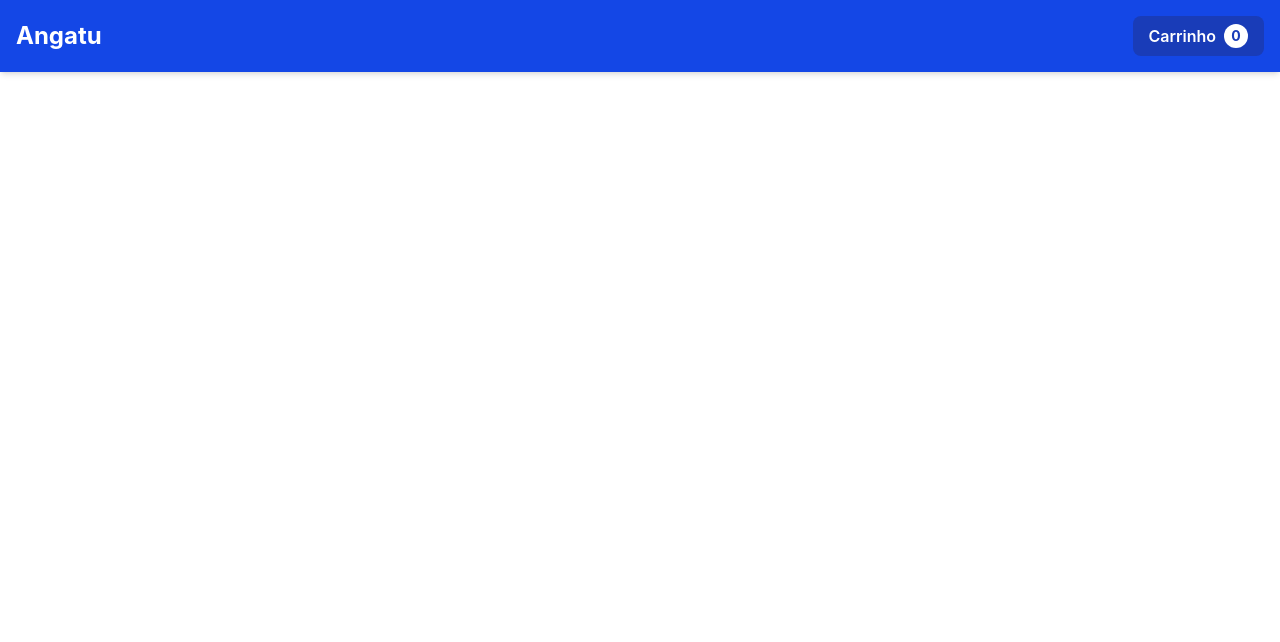
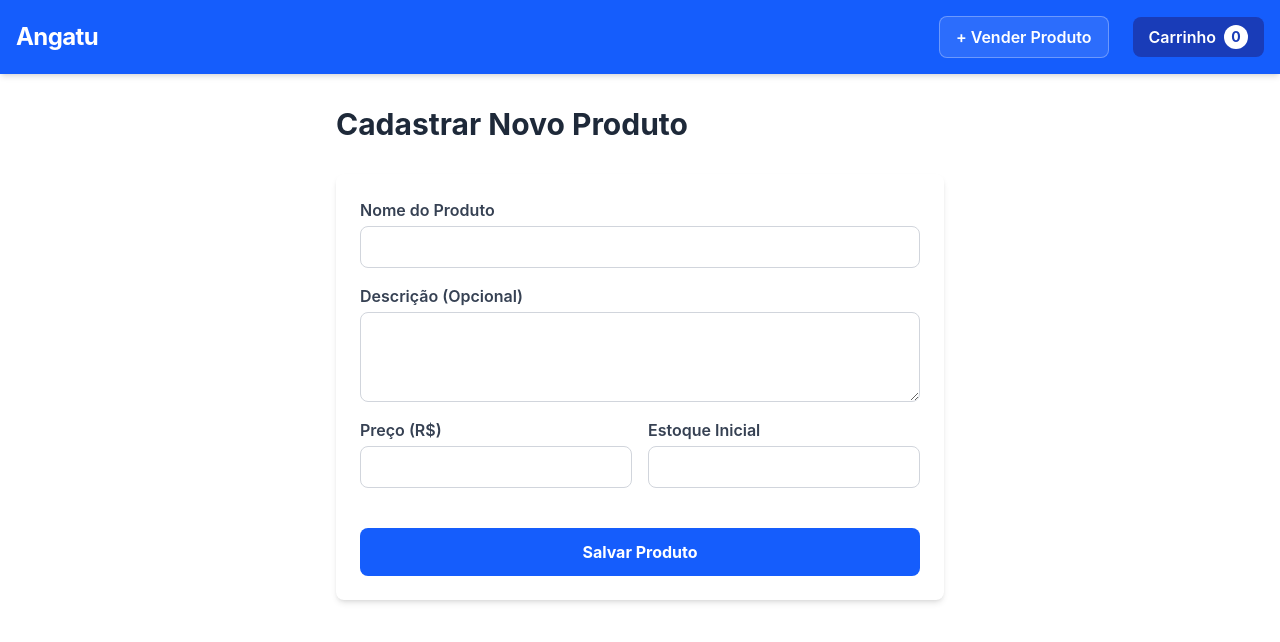
Before and after one commit to Daniel9189/Angatu-2.0, a React (Vite) app in the folder front/: page /cadastrar-produto in a window 1280 px wide. Before the commit this address had no page. Shown: the top 642 px of the page. Built offline with nearby package versions, Linux system fonts and the light colour scheme.

Commit message:
feat: add create product screen

```diff
--- a/front/src/App.jsx
+++ b/front/src/App.jsx
@@ -3,6 +3,7 @@ import Home from "./pages/Home";
 import ProductDetails from "./pages/ProductDetails";
 import Header from "./components/Header";
 import Cart from "./pages/Cart";
+import CreateProduct from "./pages/CreateProduct";
 
 function App() {
   return (
@@ -12,6 +13,7 @@ function App() {
         <Route path="/" element={<Home />} />
         <Route path="/produto/:slug" element={<ProductDetails />} />
         <Route path="/carrinho" element={<Cart />} />
+        <Route path="/cadastrar-produto" element={<CreateProduct />} />
       </Routes>
     </>
   );
--- a/front/src/components/Header.jsx
+++ b/front/src/components/Header.jsx
@@ -7,21 +7,32 @@ function Header() {
   const totalItems = cart.reduce((total, item) => total + item.quantidade, 0);
 
   return (
-    <header className="bg-blue-700 text-white shadow-md">
+    <header className="bg-blue-600 text-white shadow-md">
       <div className="container mx-auto p-4 flex justify-between items-center">
-        <Link to="/" className="text-2xl font-bold">
+        <Link
+          to="/"
+          className="text-2xl font-bold tracking-tight hover:text-blue-100 transition-colors"
+        >
           Angatu
         </Link>
 
+        <div className="flex items-center gap-6 md:gap-6">
+          <Link
+            to="/cadastrar-produto"
+            className="text-sm md:text-base font-semibold bg-white/10 hover:bg-white/20 border border-white/30 px-4 py-2 rounded-lg transition-all"
+          >
+            + Vender Produto
+          </Link>
           <Link to="/carrinho">
             <div className="flex items-center gap-2 bg-blue-800 px-4 py-2 rounded-lg">
-            <span className="font-semibold">Carrinho</span>
+              <span className="font-semibold hidden sm:block">Carrinho</span>
               <span className="bg-white text-blue-800 rounded-full h-6 w-6 flex items-center justify-center font-bold text-sm">
                 {totalItems}
               </span>
             </div>
           </Link>
         </div>
+      </div>
     </header>
   );
 }
--- /dev/null
+++ b/front/src/pages/CreateProduct.jsx
@@ -0,0 +1,130 @@
+import { useState } from "react";
+import { useNavigate } from "react-router-dom";
+
+export default function CreateProduct() {
+  const navigate = useNavigate();
+  const [loading, setLoading] = useState(false);
+  const [formData, setFormData] = useState({
+    name: "",
+    description: "",
+    price: "",
+    stock: "",
+  });
+
+  const handleInputChange = (e) => {
+    const { name, value } = e.target;
+    setFormData({ ...formData, [name]: value });
+  };
+
+  const handleSubmit = async (e) => {
+    e.preventDefault();
+    setLoading(true);
+
+    const payload = {
+      user_id: 3,
+      name: formData.name,
+      description: formData.description,
+      price: Math.round(parseFloat(formData.price) * 100),
+      stock: parseInt(formData.stock),
+      is_active: true,
+    };
+
+    try {
+      const response = await fetch("http://localhost:8000/api/products", {
+        method: "POST",
+        headers: {
+          "Content-Type": "application/json",
+          Accept: "application/json",
+        },
+        body: JSON.stringify(payload),
+      });
+
+      if (response.ok) {
+        alert("Produto cadastrado com sucesso!");
+        navigate("/");
+      } else {
+        const errorData = await response.json();
+        console.error("Erro na validação:", errorData);
+        alert("Erro ao cadastrar. Verifique o console.");
+      }
+    } catch (error) {
+      console.error("Erro de conexão:", error);
+      alert("Erro ao conectar com o servidor.");
+    } finally {
+      setLoading(false);
+    }
+  };
+
+  return (
+    <div className="container mx-auto p-4 md:p-8 max-w-2xl">
+      <h1 className="text-3xl font-bold text-gray-800 mb-8">
+        Cadastrar Novo Produto
+      </h1>
+      <form
+        onSubmit={handleSubmit}
+        className="bg-white rounded-lg shadow-md p-6 flex flex-col gap-4"
+      >
+        <div className="flex flex-col gap-1">
+          <label className="font-semibold text-gray-700">Nome do Produto</label>
+          <input
+            type="text"
+            name="name"
+            value={formData.name}
+            onChange={handleInputChange}
+            required
+            className="border border-gray-300 rounded-lg p-2 focus:outline-none focus:border-blue-500"
+          />
+        </div>
+
+        <div className="flex flex-col gap-1">
+          <label className="font-semibold text-gray-700">
+            Descrição (Opcional)
+          </label>
+          <textarea
+            name="description"
+            value={formData.description}
+            onChange={handleInputChange}
+            rows={3}
+            className="border border-gray-300 rounded-lg p-2 focus:outline-none focus:border-blue-500"
+          ></textarea>
+        </div>
+
+        <div className="grid grid-cols-2 gap-4">
+          <div className="flex flex-col gap-1">
+            <label className="font-semibold text-gray-700">Preço (R$)</label>
+            <input
+              type="number"
+              name="price"
+              step={0.01}
+              value={formData.price}
+              onChange={handleInputChange}
+              required
+              className="border border-gray-300 rounded-lg p-2 focus:outline-none focus:border-blue-500"
+            />
+          </div>
+          <div className="flex flex-col gap-1">
+            <label className="font-semibold text-gray-700">
+              Estoque Inicial
+            </label>
+            <input
+              type="number"
+              name="stock"
+              value={formData.stock}
+              onChange={handleInputChange}
+              required
+              className="border border-gray-300 rounded-lg p-2 focus:outline-none focus:border-blue-500"
+            />
+          </div>
+        </div>
+
+        <button
+          type="submit"
+          disabled={loading}
+          className="mt-6 bg-blue-600 hover:bg-blue-700 text-white font-bold py-3 rounded-lg transition-colors disabled:bg-gray-400 cursor-pointer"
+        >
+          {loading ? "Salvando..." : "Salvar Produto"}
+        </button>
+      </form>
+    </div>
+  );
+}
```
Also changed, not shown: 1 other file (tests, documents, lock files or other folders). Lines whose indentation alone changed are shown as unchanged.
